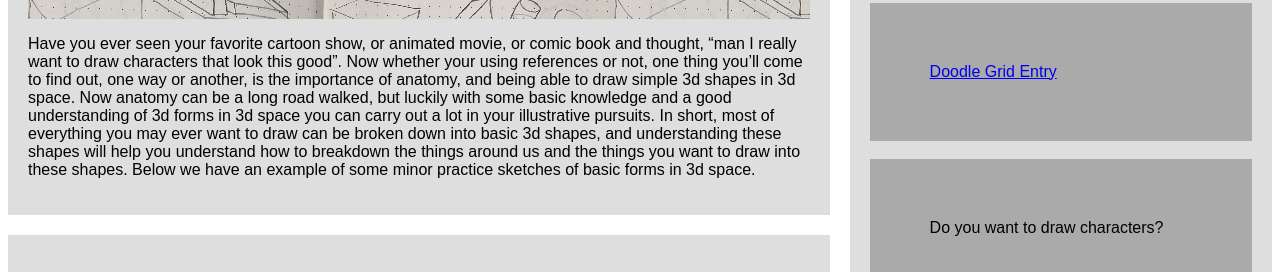
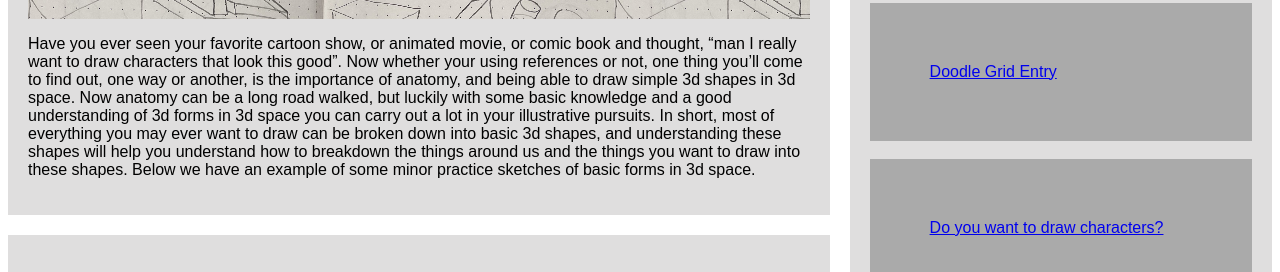
Before and after one commit to JohnRemerPadron/WantToDrawCharactersBlog, a plain HTML site: page index.html in a window 1280 px wide. Shown: the part 930-1202 px from the top of the page. Drawn offline with Linux system fonts and the light colour scheme; grey boxes are pictures that could not be loaded.

Commit message:
Update index.html

```diff
--- a/index.html
+++ b/index.html
@@ -64,7 +64,7 @@
     <div class="card">
       <h3>Popular Post</h3>
 		<a href="https://johnremerpadron.github.io/DoogleBlog/"><div class="fakeimg">Doodle Grid Entry</div><br></a>
-      <div class="fakeimg">Do you want to draw characters?</div><br>
+      <a href="https://johnremerpadron.github.io/WantToDrawCharactersBlog/"><div class="fakeimg">Do you want to draw characters?</div><br></a>
       <div class="fakeimg">Mood Boards?</div>
     </div>
 	  <!--
```
